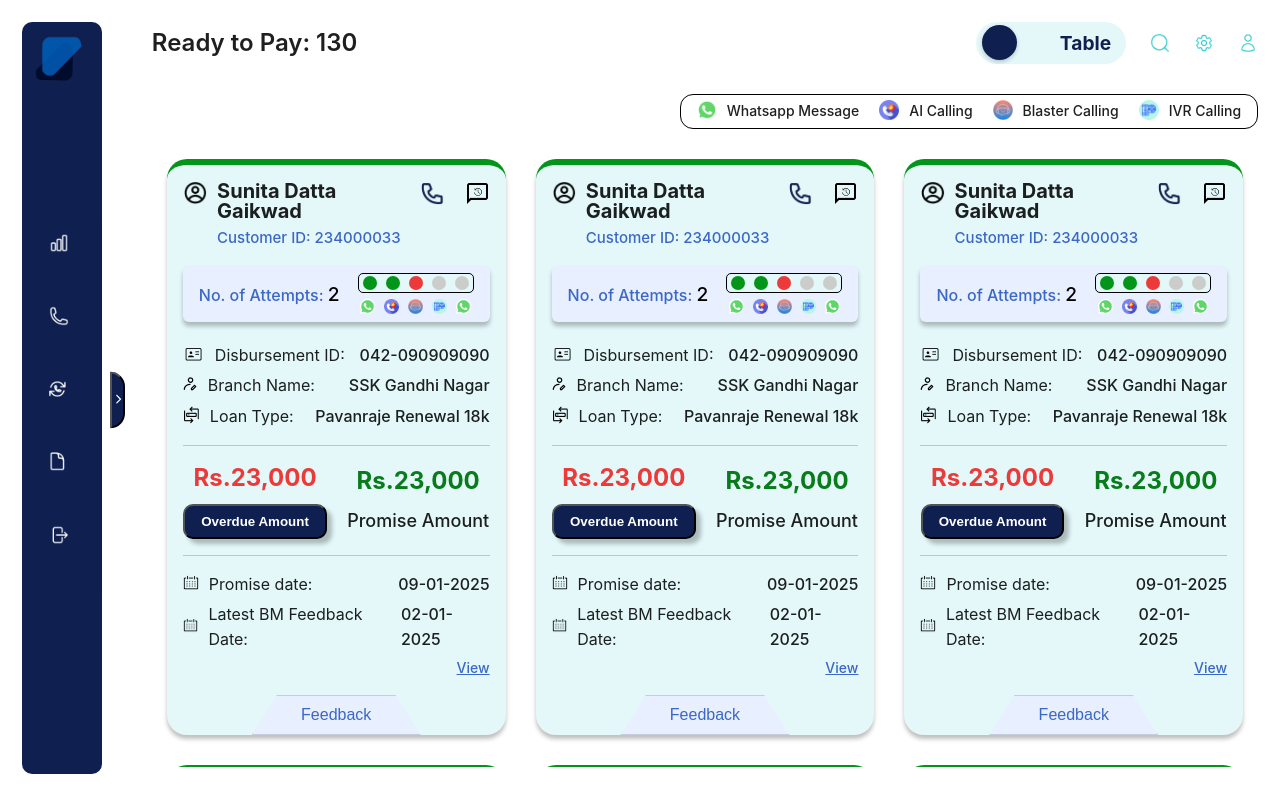
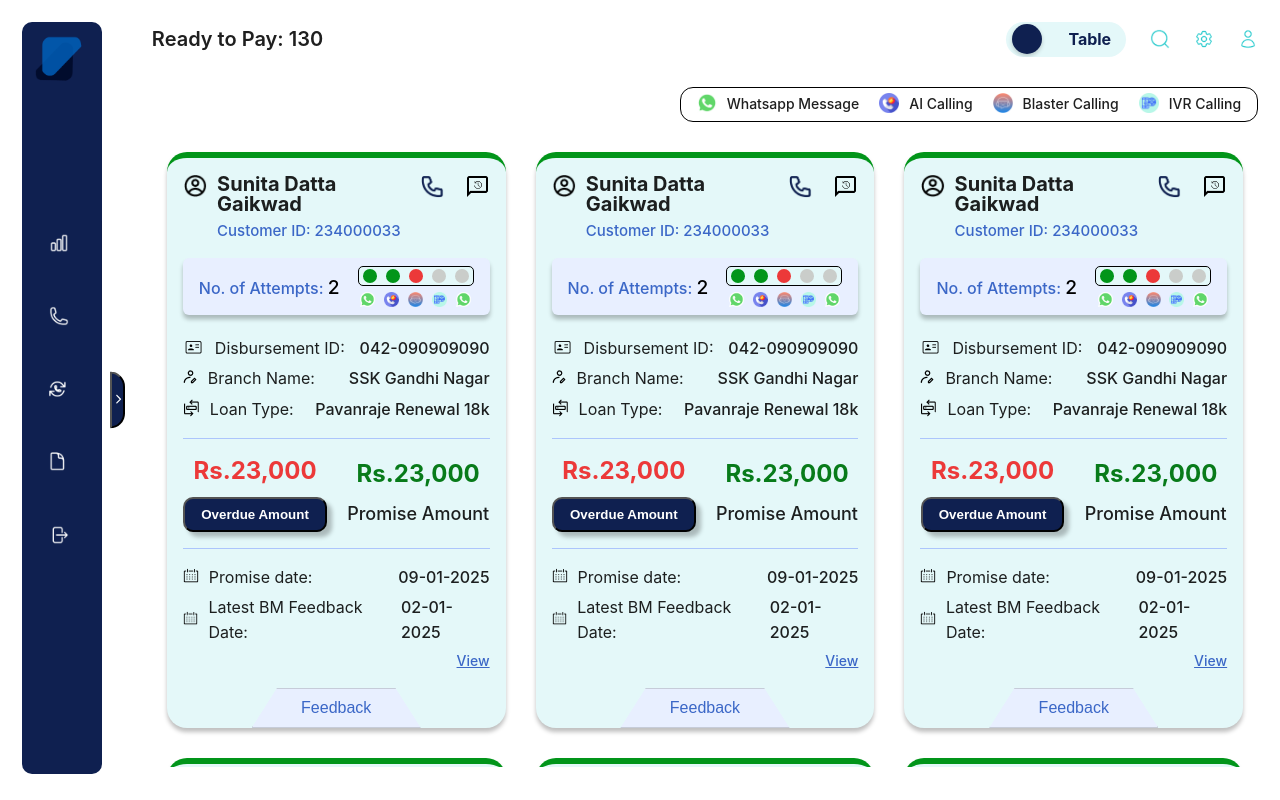
Before and after one commit to Jagrati1213/smart-collect, a React (Vite) app: page /ready-to-pay in a window 1280 px wide. Built offline with nearby package versions, Linux system fonts and the light colour scheme.

Commit message:
JG: Fixed the UI in dashboard header

```diff
--- a/src/components/Dashboard/DHeader/index.jsx
+++ b/src/components/Dashboard/DHeader/index.jsx
@@ -12,7 +12,7 @@ export function DHeader({
 }) {
   return (
     <Flex align="center" justify="space-between">
-      <Title level={3} style={{ margin: "0" }}>
+      <Title level={4} style={{ margin: "0" }}>
         {title}
       </Title>
 
--- a/src/components/SwitchComponent/_switch.module.scss
+++ b/src/components/SwitchComponent/_switch.module.scss
@@ -3,8 +3,8 @@
   align-items: center;
   justify-content: center;
   position: relative;
-  width: 150px;
-  height: 42px;
+  width: 120px;
+  height: 35px;
   cursor: pointer;
 
   input[type="checkbox"] {
@@ -35,7 +35,7 @@
       width: 100%;
       height: 100%;
       color: var(--on-color);
-      font-size: 1.2rem;
+      font-size: 1rem;
       font-weight: 700;
       margin-right: 15px;
 
@@ -50,15 +50,15 @@
       cursor: pointer;
       position: absolute;
       left: 6px;
-      width: 35px;
-      height: 35px;
+      width: 30px;
+      height: 30px;
       background-color: var(--on-color);
       border-radius: 50%;
       box-shadow: 0 2px 4px rgba(0, 0, 0, 0.2);
       transition: transform 0.3s ease-in-out;
 
       &:global(.on) {
-        transform: translateX(105px);
+        transform: translateX(80px);
         background-color: var(--off-color);
       }
     }
```
